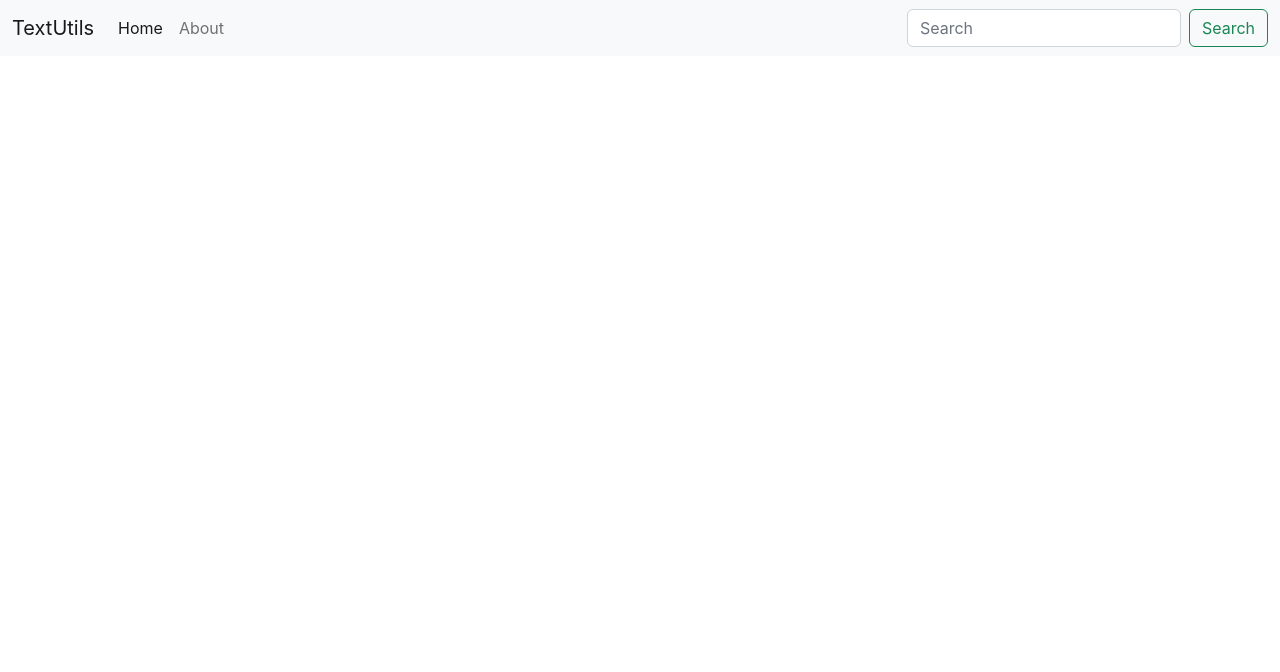
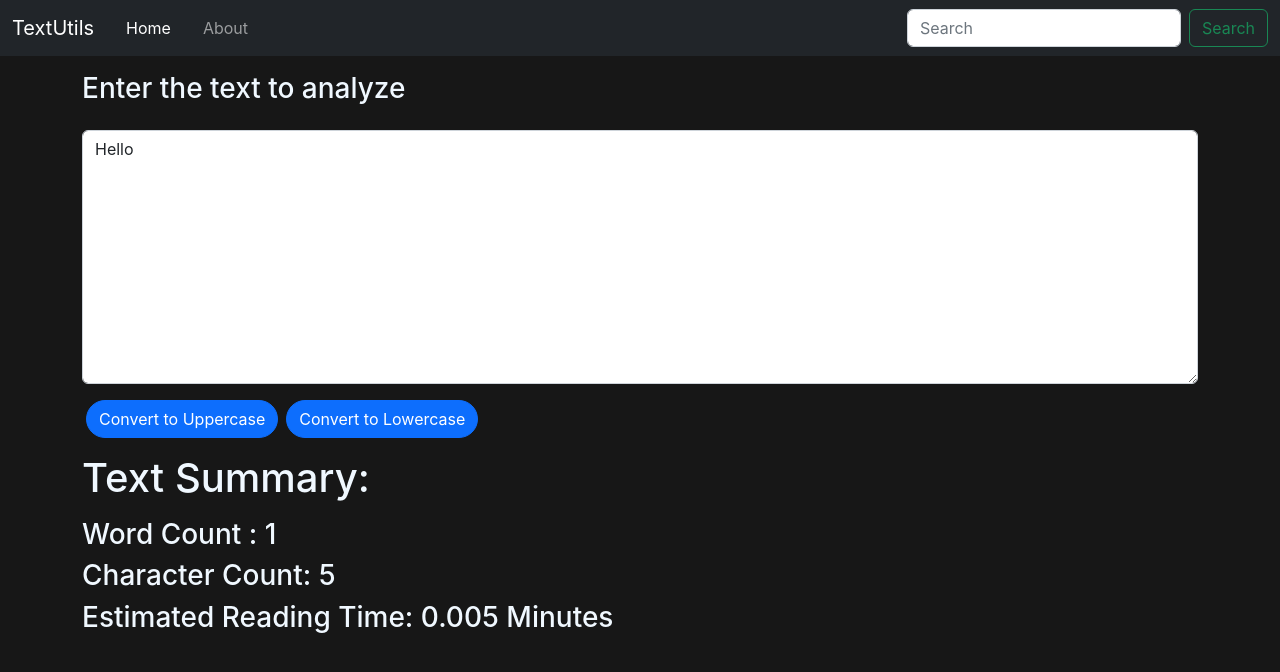
Before and after one commit to notvalproate/learn-react, a React (Create React App) app: page / in a window 1280 px wide. Shown: the top 672 px of the page. Built offline with nearby package versions, Linux system fonts and the light colour scheme.

Commit message:
Added Functionality

```diff
--- a/package.json
+++ b/package.json
@@ -8,6 +8,7 @@
     "@testing-library/user-event": "^13.5.0",
     "react": "^18.2.0",
     "react-dom": "^18.2.0",
+    "react-router-dom": "^6.4.5",
     "react-scripts": "5.0.1",
     "web-vitals": "^2.1.4"
   },
--- a/public/index.html
+++ b/public/index.html
@@ -9,7 +9,7 @@
     <link rel="apple-touch-icon" href="%PUBLIC_URL%/logo192.png" />
     <link rel="manifest" href="%PUBLIC_URL%/manifest.json" />
     <link href="https://cdn.jsdelivr.net/npm/bootstrap@5.2.3/dist/css/bootstrap.min.css" rel="stylesheet" integrity="sha384-rbsA2VBKQhggwzxH7pPCaAqO46MgnOM80zW1RWuH61DGLwZJEdK2Kadq2F9CUG65" crossorigin="anonymous">
-    <title>React App</title>
+    <title>TextUtils | Home</title>
   </head>
   <body>
     <noscript>You need to enable JavaScript to run this app.</noscript>
--- a/src/App.css
+++ b/src/App.css
@@ -1,38 +1,4 @@
-.App {
-  text-align: center;
+body {
+  background-color: #171717;
+  color: aliceblue;
 }
-
-.App-logo {
-  height: 40vmin;
-  pointer-events: none;
-}
-
-@media (prefers-reduced-motion: no-preference) {
-  .App-logo {
-    animation: App-logo-spin infinite 20s linear;
-  }
-}
-
-.App-header {
-  background-color: #282c34;
-  min-height: 100vh;
-  display: flex;
-  flex-direction: column;
-  align-items: center;
-  justify-content: center;
-  font-size: calc(10px + 2vmin);
-  color: white;
-}
-
-.App-link {
-  color: #61dafb;
-}
-
-@keyframes App-logo-spin {
-  from {
-    transform: rotate(0deg);
-  }
-  to {
-    transform: rotate(360deg);
-  }
-}
--- a/src/App.js
+++ b/src/App.js
@@ -1,9 +1,13 @@
 import './App.css';
 import Navbar from './components/Navbar';
+import Textform from './components/Textform';
 
 function App() {
   return (
-    <Navbar title="TextUtils"/>
+    <>
+      <Navbar title="TextUtils"/>
+      <Textform heading="Enter the text to analyze"/>
+    </>
   );
 }
 
--- a/src/components/Navbar.js
+++ b/src/components/Navbar.js
@@ -3,7 +3,7 @@ import PropTypes from 'prop-types'
 
 export default function Navbar(props) {
   return (
-    <nav className="navbar navbar-expand-lg bg-light">
+    <nav className="navbar navbar-expand-lg navbar-dark bg-dark">
         <div className="container-fluid">
             <a className="navbar-brand" href="/">{props.title}</a>
             <button className="navbar-toggler" type="button" data-bs-toggle="collapse" data-bs-target="#navbarSupportedContent" aria-controls="navbarSupportedContent" aria-expanded="false" aria-label="Toggle navigation">
@@ -11,10 +11,10 @@ export default function Navbar(props) {
             </button>
             <div className="collapse navbar-collapse" id="navbarSupportedContent">
                 <ul className="navbar-nav me-auto mb-2 mb-lg-0">
-                    <li className="nav-item">
+                    <li className="nav-item mx-2">
                         <a className="nav-link active" aria-current="page" href="/">Home</a>
                     </li>
-                    <li className="nav-item">
+                    <li className="nav-item mx-2">
                         <a className="nav-link" href="/">About</a>
                     </li>
                 </ul>
--- /dev/null
+++ b/src/components/Textform.js
@@ -0,0 +1,41 @@
+import React, {useState} from 'react'
+import PropTypes from 'prop-types'
+
+export default function Textform(props) {
+    const [text, setText] = useState("Hello");
+
+    const toUpper = () => {
+        setText(text.toUpperCase());
+    }
+
+    const toLower = () => {
+        setText(text.toLowerCase());
+    }
+
+    const handleChange = (event) => {
+        setText(event.target.value);
+    }
+
+    return (
+        <>
+            <div className="container">
+                <div className="mb-3">
+                    <label htmlFor="exampleFormControlTextarea1" className="form-label"><h3 className="my-3">{props.heading}</h3></label>
+                    <textarea className="form-control" id="exampleFormControlTextarea1" rows="10" placeholder="Enter Text Here" value={text} onChange={handleChange}/>
+                </div>
+                <button className="btn btn-primary mx-1 rounded-5" onClick={toUpper}>Convert to Uppercase</button>
+                <button className="btn btn-primary mx-1 rounded-5" onClick={toLower}>Convert to Lowercase</button>
+            </div>
+            <div className="container">
+                <h1 className="my-3">Text Summary:</h1>
+                <h3 className="my-2">Word Count : {text.split(" ").filter(word => word !== '').length}</h3>
+                <h3 className="my-2">Character Count: {text.length}</h3>
+                <h3 className="my-2">Estimated Reading Time: { 0.005 * text.split(" ").filter(word => word !== '').length} Minutes</h3>
+            </div>
+        </>
+    )
+}
+
+Textform.propTypes = {
+    heading: PropTypes.string
+}
```
Also changed, not shown: 1 other file (tests, documents, lock files or other folders).
